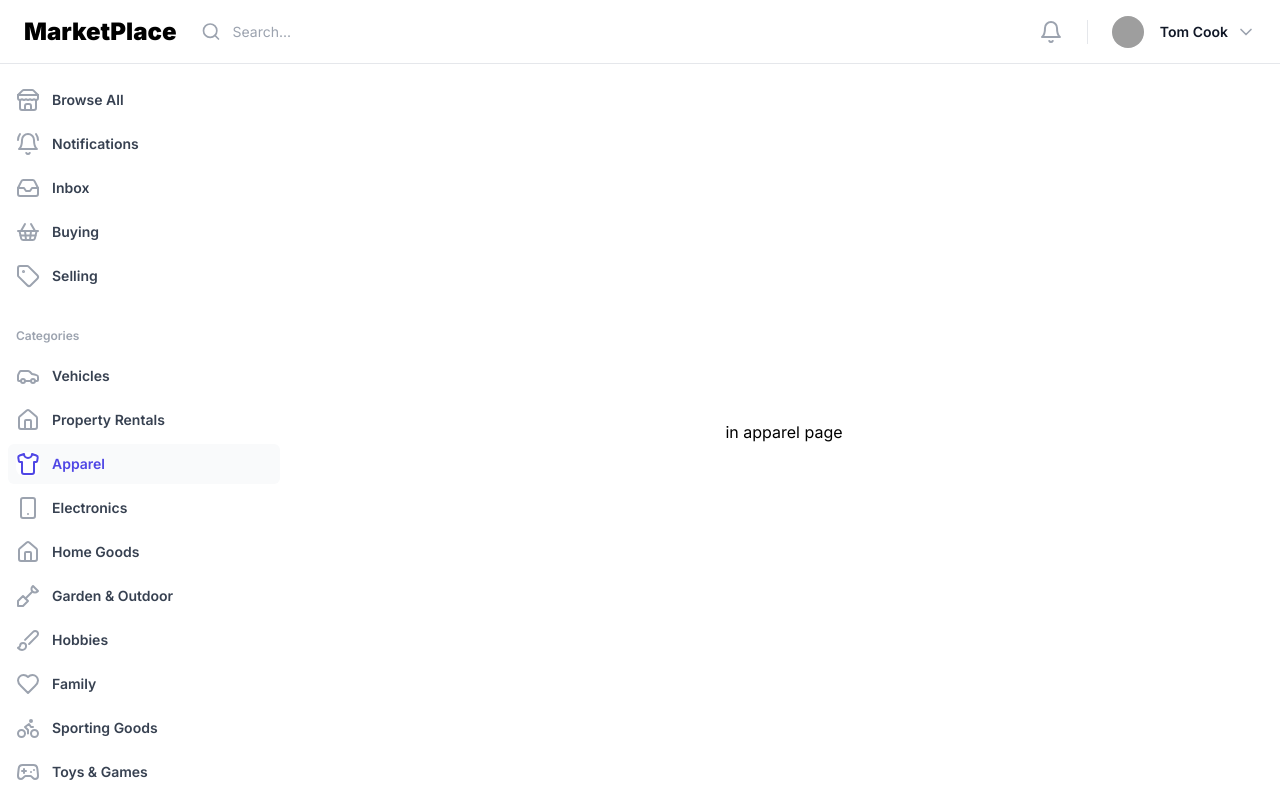
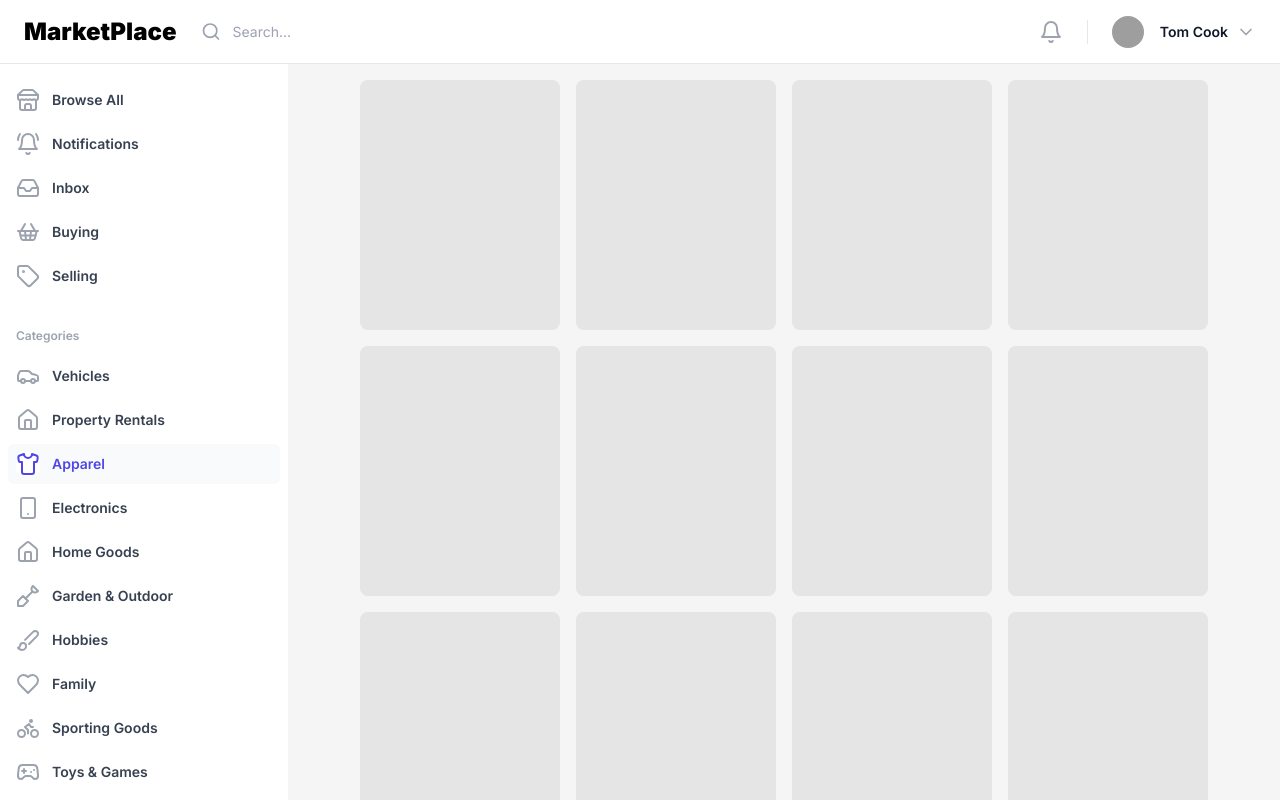
Before and after one commit to FranciscoAVD/marketplace, a Next.js app: page /dashboard/category/apparel in a window 1280 px wide. Built offline with nearby package versions, Linux system fonts and the light colour scheme; grey boxes are pictures that could not be loaded.

Commit message:
added grid and cards

```diff
--- a/src/app/dashboard/category/[slug]/page.tsx
+++ b/src/app/dashboard/category/[slug]/page.tsx
@@ -7,5 +7,17 @@ export default function page({
     slug: string;
   };
 }) {
-  return <div className="grid place-content-center">in {params.slug} page</div>;
+  return (
+    <main className="bg-neutral-100 p-4 overflow-y-scroll">
+      <ul className="flex justify-center flex-wrap gap-4">
+        {Array.from({ length: 50 }, (_, idx) => (
+          <li key={idx}>
+            <Link href="/dashboard">
+              <div className="w-[200px] h-[250px] bg-neutral-200 rounded-lg"></div>
+            </Link>
+          </li>
+        ))}
+      </ul>
+    </main>
+  );
 }
```
